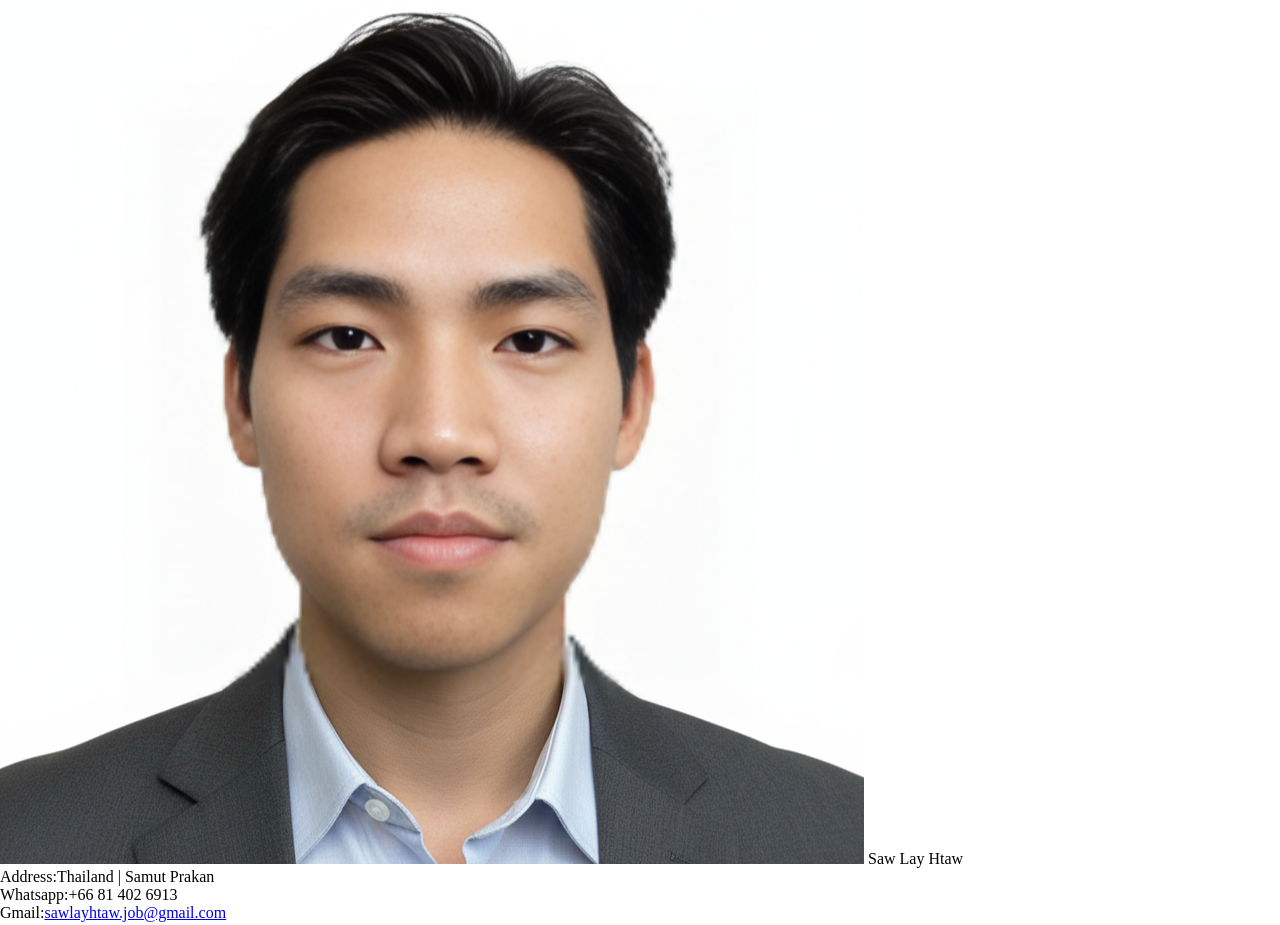
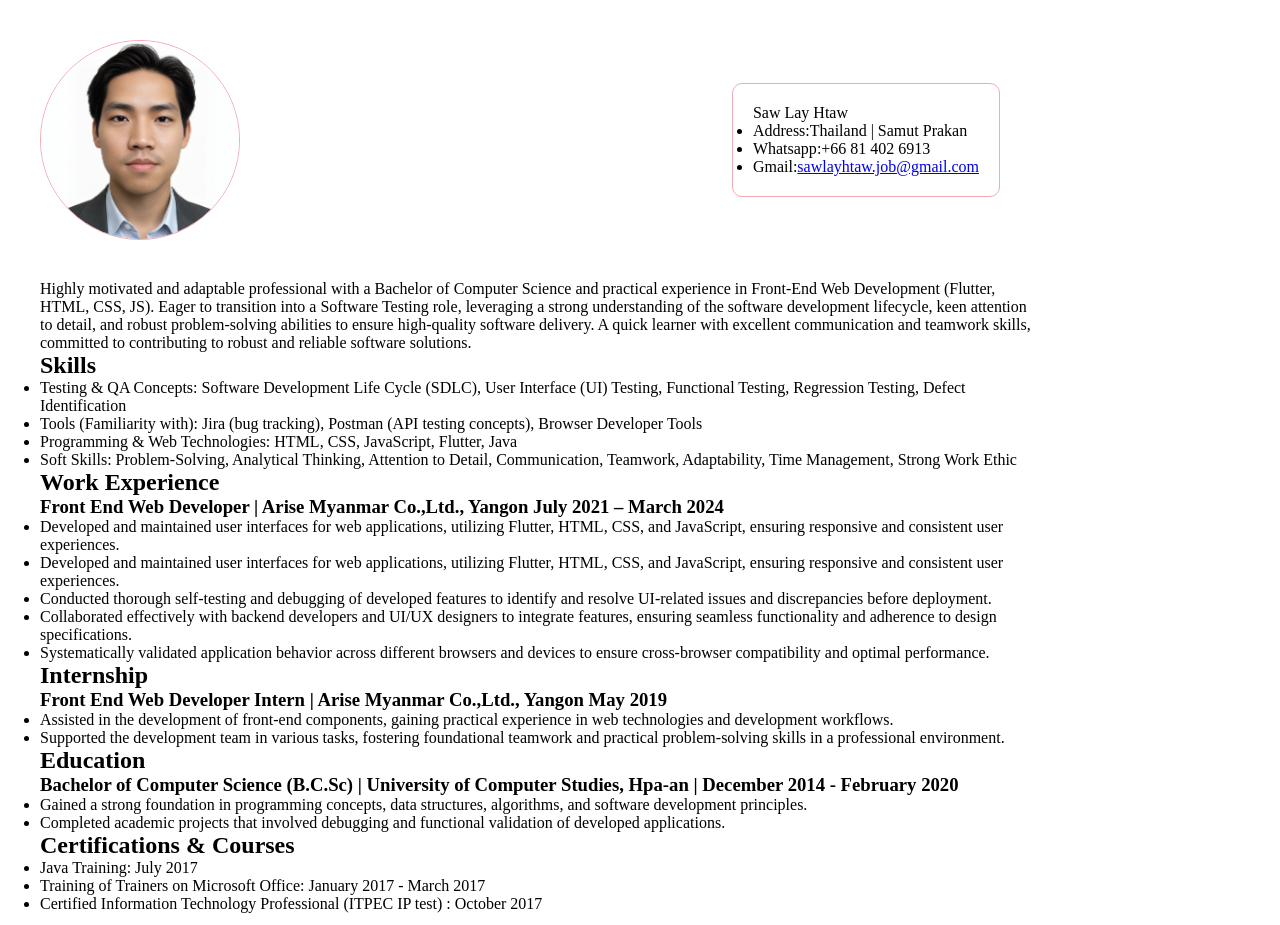
Before and after one commit to sawlayhtawjob-dev/myProfile, a plain HTML site: page index.html in a window 1280 px wide. Shown: the top 925 px of the page. Drawn offline with Linux system fonts and the light colour scheme.

Commit message:
add css to edit header and main content

```diff
--- a/styles.css
+++ b/styles.css
@@ -4,10 +4,20 @@
     padding: 0;
     box-sizing: border-box;
 }
-
+body {
+  width: 100%;
+  margin: 0 auto;
+  display: block;
+}
 
 /* Header styles */
 
+header,main {
+  max-width: 1080px;
+}
+header {
+  padding: 40px;
+}
 header h1 {
     text-align: center;
     color: #4a5568;
@@ -15,20 +25,35 @@ header h1 {
     font-size: 2rem;
 }
 
-
-/* Main content */
-main {
-    margin-top: 120px;
-    padding: 2rem;
+header label {
+  border: 1px solid #f0abb5;
+  display: block;
+  padding: 20px;
+  margin-right: 40px;
+  border-radius: 10px;
+}
+header div {
+    display: flex;
+    align-items: center;
+    justify-content: space-between;
+}
+.img_profile {
+    width: 200px;
+    border-radius: 100%;
+    border: 1px solid #f0abb5;
 }
 
+/* main content */
+main {
+  padding: 0 40px 40px;
+}
 
 /* Footer */
 footer {
     text-align: center;
     padding: 2rem;
-    color: rgba(255, 255, 255, 0.9);
-    background: rgba(0, 0, 0, 0.2);
+    color: #333;
+    background: #f0abb5;
 }
 
 /* Responsive design */
```
